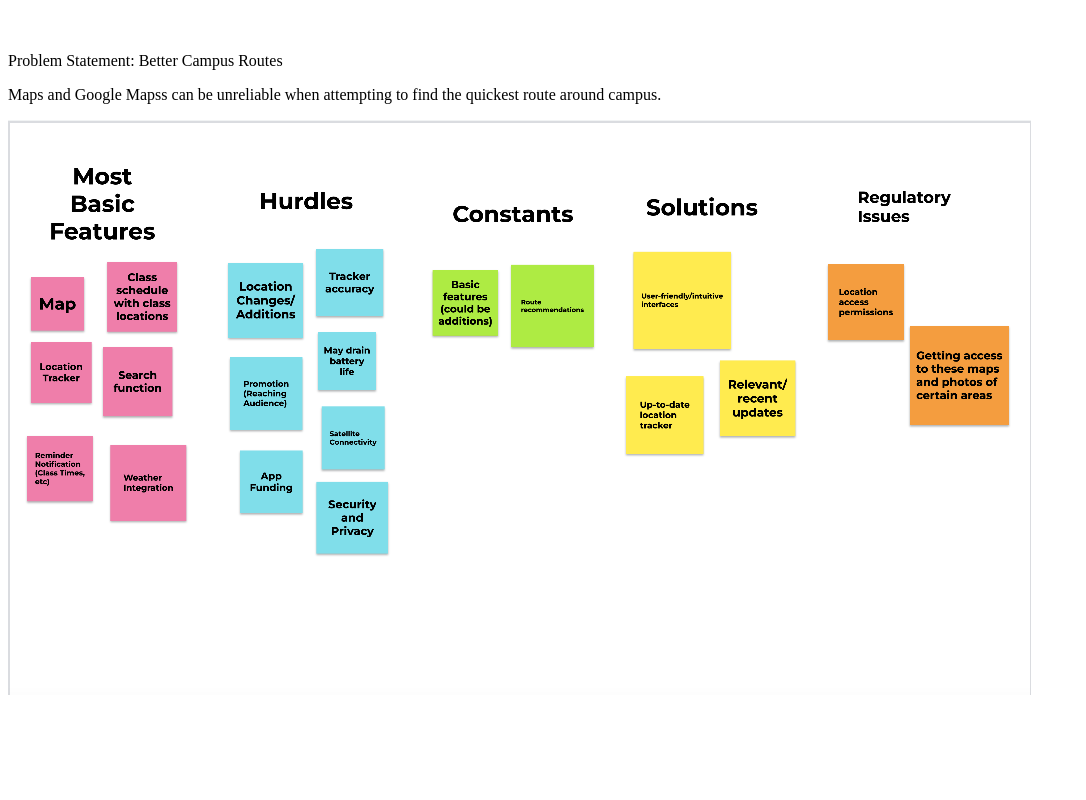
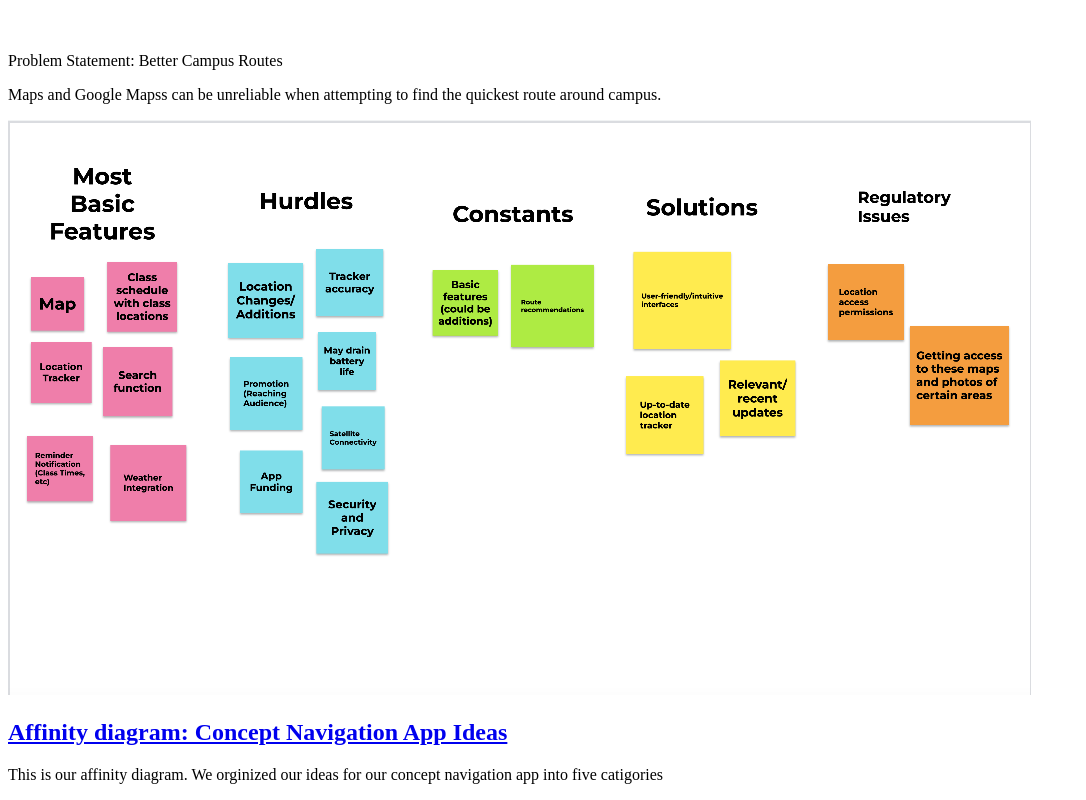
Before and after one commit to Jaycb1/jaycb1.github.io, a plain HTML site: page index.html in a window 1280 px wide. Shown: the part 406-1206 px from the top of the page, without its empty margins (0-1086 px from the left). Before the commit the page ends 1113 px from the top, so only its background shows below. Drawn offline with Linux system fonts and the light colour scheme.

Commit message:
Update index.html

```diff
--- a/index.html
+++ b/index.html
@@ -18,6 +18,11 @@
   <section class="assign">
     <img src= "SceenShots/AffinityDiagram.png"/>
     <section class="assign-det">
-
+      <a href="files/Affinity Board.pdf"><h2>Affinity diagram: Concept Navigation App Ideas</h2></a>
+      <p>
+        This is our affinity diagram. We orginized our ideas for our concept navigation app into five catigories
+      </p>
+    </section>
+  </section>
 </body>
 </html>
```
